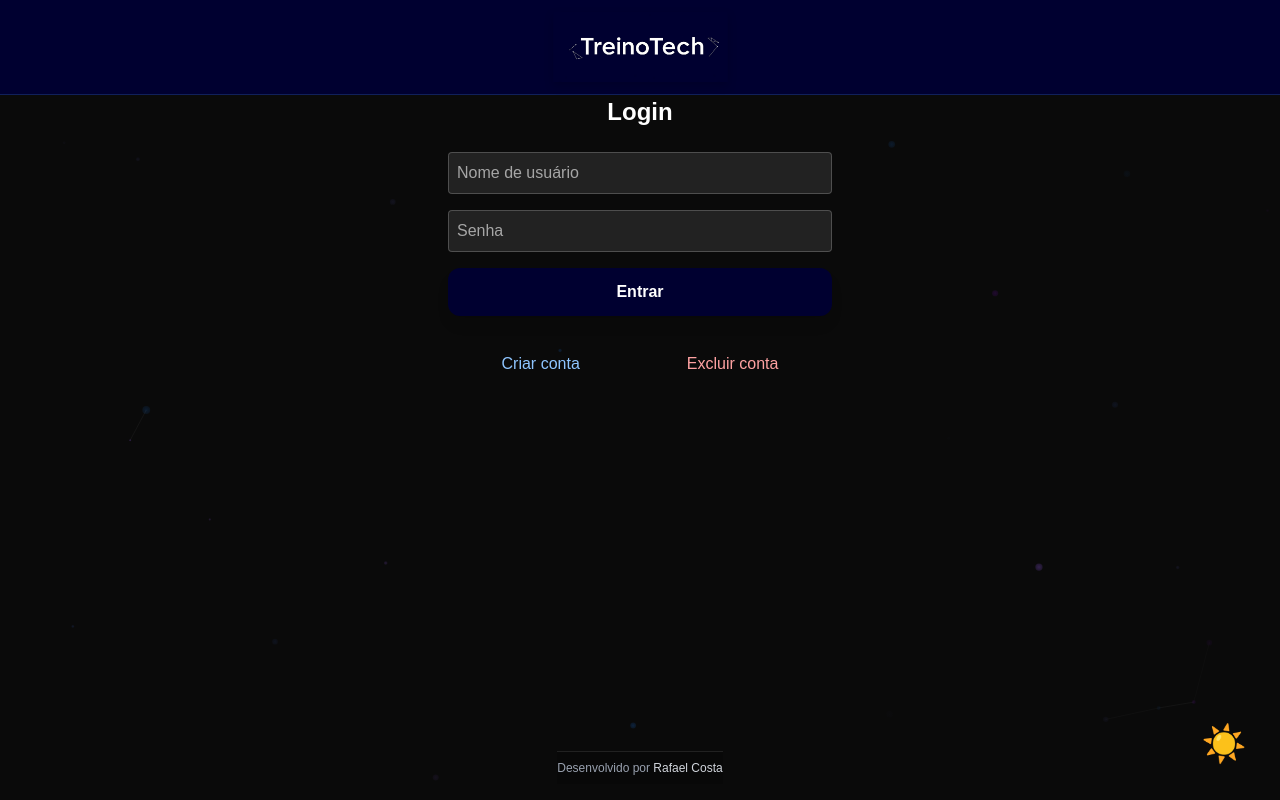
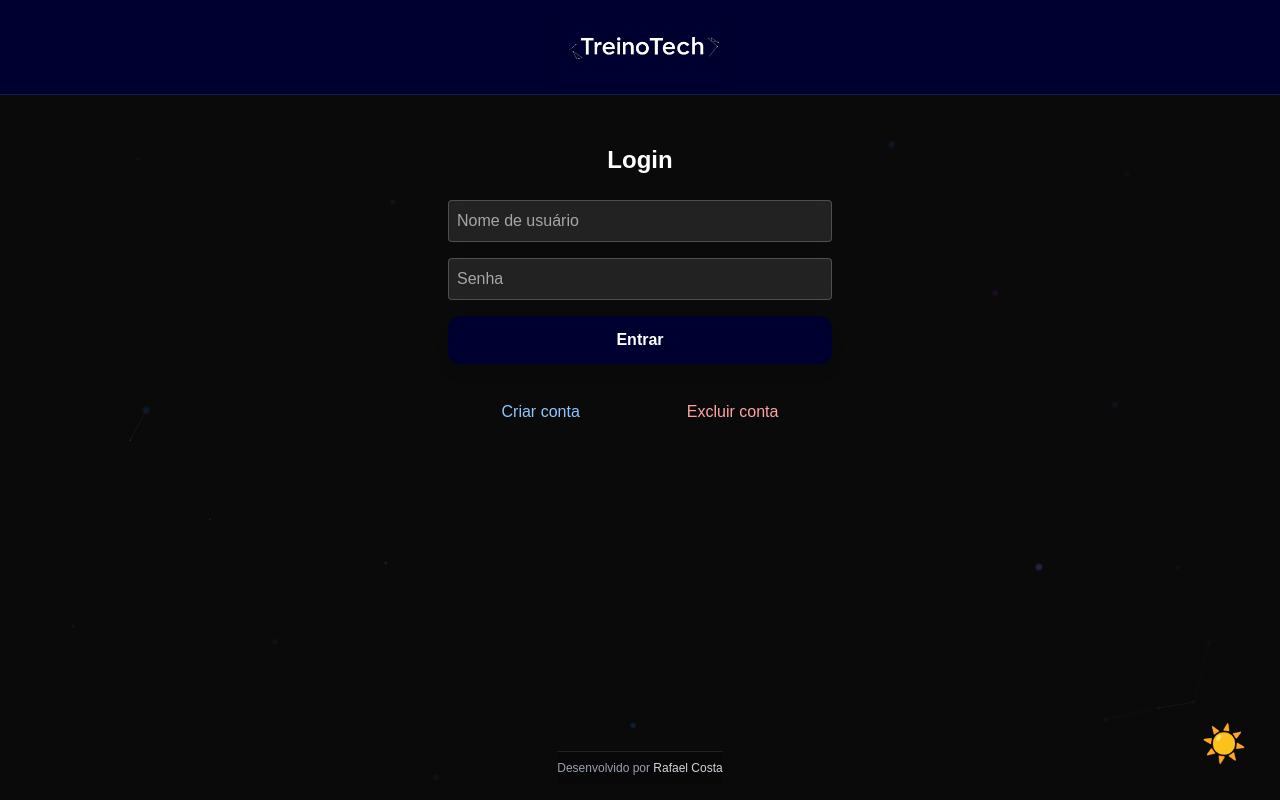
Before and after one commit to rafaelbercosta/treinoTech, a Next.js app in the folder frontend/next/: page /login in a window 1280 px wide. Built offline with nearby package versions, Linux system fonts and the light colour scheme.

Commit message:
Ajustar espaçamento do login para ficar mais afastado do cabeçalho

```diff
--- a/frontend/next/src/app/login/page.jsx
+++ b/frontend/next/src/app/login/page.jsx
@@ -40,7 +40,7 @@ export default function LoginPage() {
 
   return (
     <div className="min-h-screen flex flex-col">
-      <div className="flex-1 flex flex-col items-center justify-between pt-16 pb-4 relative">
+      <div className="flex-1 flex flex-col items-center justify-between pt-28 pb-4 relative">
         <DynamicBackground modoClaro={modoClaro} />
         <div className="w-full max-w-md p-8 rounded-lg">
           <h2 className={`text-2xl font-bold text-center mb-6 ${modoClaro ? 'text-gray-900' : 'text-white'}`}>Login</h2>
```
